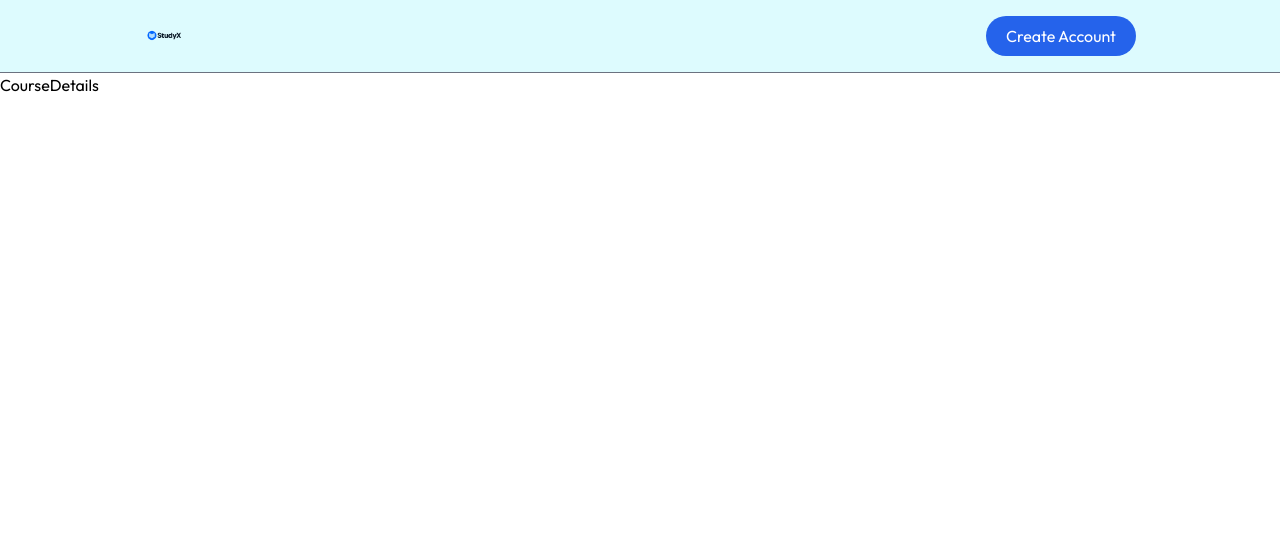
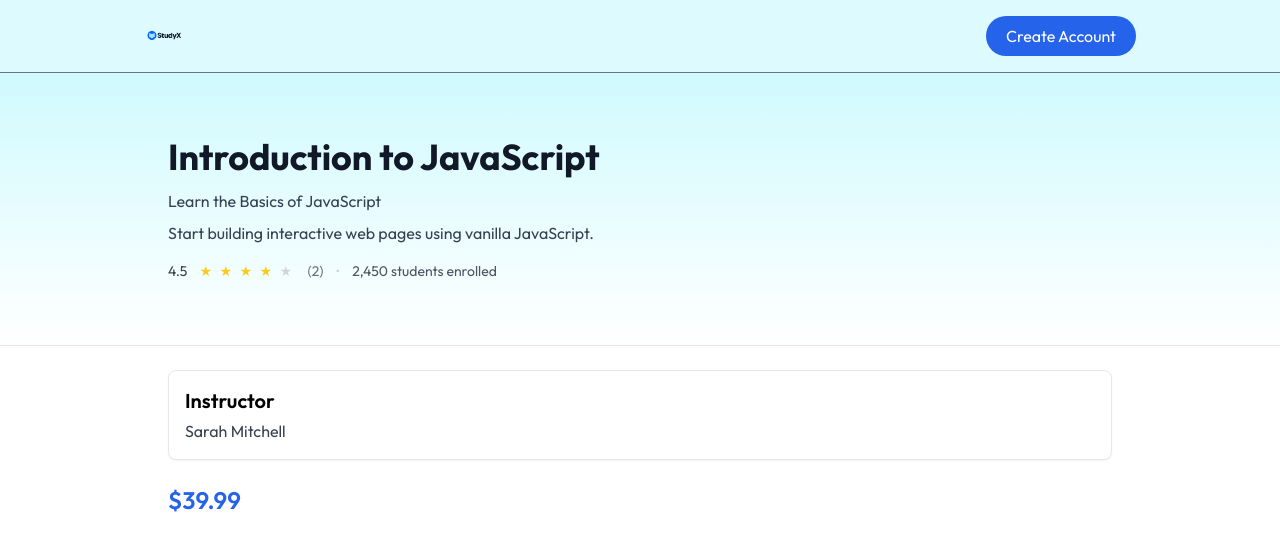
Before and after one commit to edward007-git/mern-lms, a React (Vite) app: page /course/650a00000000000000000001 in a window 1280 px wide. Shown: the top 550 px of the page. Built offline with nearby package versions, Linux system fonts and the light colour scheme; no server answers.

Commit message:
feat: add studentsEnrolled field and display enrolled count in CourseDetails

```diff
--- a/src/Components/student/CallToAction.jsx
+++ b/src/Components/student/CallToAction.jsx
@@ -1,21 +1,35 @@
 import React from 'react'
+
 const CallToAction = () => {
   return (
-    <div>
+    <div className="text-center max-w-2xl mx-auto py-20 px-4">
 
+      <h1 className="text-3xl md:text-4xl font-bold mb-4">
+        Learn anything, anytime, anywhere
+      </h1>
 
+      {/* Updated paragraph text */}
+      <p className="text-gray-600 mb-8">
+        Start your learning journey with high-quality courses designed to boost your
+        skills and help you grow at your own pace.
+      </p>
 
-    <h1>Learn anything,anytime,anywhere</h1>
-    <p>Lorem ipsum dolor sit amet, consectetur adipisicing elit. Aut exercitationem ex accusantium ab, inventore natus tenetur repudiandae id laboriosam a ipsum vitae doloribus odit adipisci deleniti? Perferendis enim iure a.</p>
-      <div>
-        <button className="group flex items-center gap-2 text-blue-600 font-medium">
-          Get Started
-      <span className="inline-block transform transition-all duration-300 group-hover:translate-x-0.5">
-           →
-    </span>
-</button>
-</div>
+      <div className="flex items-center justify-center gap-4">
 
+        {/* Primary Button */}
+        <button className="bg-blue-600 text-white px-6 py-2 rounded-md font-medium hover:bg-blue-700 transition">
+          Get started
+        </button>
+
+        {/*  Updated Learn more text */}
+        <button className="group flex items-center gap-1 text-gray-700 font-medium">
+          Explore courses
+          <span className="inline-block transition-transform duration-300 group-hover:translate-x-1">
+            →
+          </span>
+        </button>
+
+      </div>
 
     </div>
   )
--- a/src/Pages/student/CourseDetails.jsx
+++ b/src/Pages/student/CourseDetails.jsx
@@ -1,9 +1,102 @@
-import React from 'react'
+import React, { useContext, useMemo } from "react";
+import { useParams } from "react-router-dom";
+import { AppContext } from "../../Context/AppContext";
 
 const CourseDetails = () => {
+  const { id } = useParams();
+  const { allCourses, calculateRating, currency } = useContext(AppContext);
+
+  // find course without useEffect
+  const courseData = useMemo(() => {
+    if (!allCourses || allCourses.length === 0) return null;
+    return allCourses.find((course) => course._id === id) || null;
+  }, [allCourses, id]);
+
+  if (!courseData) {
+    return (
+      <div className="px-6 md:px-20 py-10">
+        <p className="text-gray-500 text-lg">Loading course...</p>
+      </div>
+    );
+  }
+
+  const rating = calculateRating(courseData);
+  const finalPrice = (
+    courseData.coursePrice -
+    (courseData.discount * courseData.coursePrice) / 100
+  ).toFixed(2);
+  const enrolled = courseData.studentsEnrolled ?? 0;
+
   return (
-    <div>CourseDetails</div>
-  )
-}
+    <div className="min-h-screen bg-white">
+      {/* ===== TOP HERO SECTION ===== */}
+      <section className="bg-gradient-to-b from-cyan-100 to-white border-b">
+        <div className="max-w-5xl mx-auto px-6 md:px-10 py-10 md:py-16">
+          {/* Title */}
+          <h1 className="text-3xl md:text-4xl font-bold text-gray-900">
+            {courseData.courseTitle}
+          </h1>
 
-export default CourseDetails
+          {/* Description (HTML string) */}
+          <div
+            className="mt-3 text-sm md:text-base text-gray-700 leading-relaxed space-y-2"
+            dangerouslySetInnerHTML={{ __html: courseData.courseDescription }}
+          />
+
+          {/* Rating + ratings count + enrolled students */}
+          <div className="mt-4 flex flex-wrap items-center gap-3 text-sm text-gray-700">
+            {/* rating number */}
+            <p>{rating.toFixed(1)}</p>
+
+            {/* stars */}
+            <div className="flex items-center gap-1">
+              {[...Array(5)].map((_, i) => {
+                const filled = i < Math.floor(rating);
+                return (
+                  <span
+                    key={i}
+                    className={`w-4 h-4 text-sm leading-4 ${
+                      filled ? "text-yellow-400" : "text-gray-300"
+                    }`}
+                  >
+                    ★
+                  </span>
+                );
+              })}
+            </div>
+
+            {/* total ratings */}
+            <p className="text-gray-500">
+              ({courseData.courseRatings.length})
+            </p>
+
+            {/* separator */}
+            <span className="text-gray-300">•</span>
+
+            {/* students enrolled */}
+            <p className="text-gray-600">
+              {enrolled.toLocaleString()} students enrolled
+            </p>
+          </div>
+        </div>
+      </section>
+
+      {/* ===== MAIN CONTENT ===== */}
+      <section className="max-w-5xl mx-auto px-6 md:px-10 py-6">
+        {/* Instructor */}
+        <div className="p-4 border rounded-lg shadow-sm bg-white">
+          <h2 className="text-xl font-semibold">Instructor</h2>
+          <p className="text-gray-700 mt-1">{courseData.educator?.name}</p>
+        </div>
+
+        {/* Price */}
+        <p className="text-2xl font-semibold text-blue-600 mt-6">
+          {currency}
+          {finalPrice}
+        </p>
+      </section>
+    </div>
+  );
+};
+
+export default CourseDetails;
--- a/src/Pages/student/Home.jsx
+++ b/src/Pages/student/Home.jsx
@@ -2,17 +2,25 @@ import React from 'react'
 import Hero from '../../Components/student/Hero'
 import Companies from '../../Components/student/Companies'
 import CoursesSection from '../../Components/student/CoursesSection'
+import TestimonialSection from '../../Components/student/TestimonialSection'
+import CallToAction from '../../Components/student/CallToAction'
+import Footer from '../../Components/student/Footer'
 
 const Home = () => {
   return (
-    <div className='flex flex-col items-center space-y-6 text-center'>
+    <>
+
+      <div className='flex flex-col items-center space-y-6 text-center'>
+        <Hero/>
+        <Companies/>
+        <CoursesSection/>
+        <TestimonialSection/>
+        <CallToAction />
+      </div>
 
 
-
-    <Hero/>
-    <Companies/>
-    <CoursesSection/>
-    </div>
+      <Footer />
+    </>
   )
 }
 
--- a/src/assets/assets.js
+++ b/src/assets/assets.js
@@ -19,10 +19,9 @@ export const assets = {
   adobe_logo,
   google_logo,
   star,
+  // (keep your other asset imports here, e.g. profile_img_1..4)
 };
 
-// -----------------------------------------------------
-// FINAL 4-COURSE DATASET WITH EDUCATOR NAME & THUMBNAIL
 // -----------------------------------------------------
 export const dummyCourses = [
   {
@@ -39,11 +38,9 @@ export const dummyCourses = [
     coursePrice: 49.99,
     discount: 20,
     isPublished: true,
-    courseRatings: [
-      { rating: 5 },
-      { rating: 4 }
-    ],
+    courseRatings: [{ rating: 5 }, { rating: 4 }],
     courseContent: [],
+    studentsEnrolled: 2450,
   },
 
   {
@@ -62,6 +59,7 @@ export const dummyCourses = [
     isPublished: true,
     courseRatings: [{ rating: 5 }],
     courseContent: [],
+    studentsEnrolled: 1800,
   },
 
   {
@@ -78,11 +76,9 @@ export const dummyCourses = [
     coursePrice: 69.99,
     discount: 25,
     isPublished: true,
-    courseRatings: [
-      { rating: 5 },
-      { rating: 4 }
-    ],
+    courseRatings: [{ rating: 5 }, { rating: 4 }],
     courseContent: [],
+    studentsEnrolled: 3200,
   },
 
   {
@@ -101,5 +97,44 @@ export const dummyCourses = [
     isPublished: true,
     courseRatings: [{ rating: 5 }],
     courseContent: [],
+    studentsEnrolled: 2809,
   },
 ];
+
+export const dummyTestimonial = [
+  {
+    name: "Donald Jackman",
+    role: "SWE 1 @ Amazon",
+    image: assets.profile_img_1,
+    rating: 5,
+    feedback:
+      "I've been using this platform for nearly two years, and it has been incredibly user-friendly, making my work much easier.",
+  },
+
+  {
+    name: "Sophia Martinez",
+    role: "UI/UX Designer @ Figma",
+    image: assets.profile_img_2,
+    rating: 4.5,
+    feedback:
+      "The courses here helped me sharpen my design fundamentals. The learning experience is smooth and enjoyable.",
+  },
+
+  {
+    name: "Rahul Verma",
+    role: "Frontend Developer @ Google",
+    image: assets.profile_img_3,
+    rating: 4,
+    feedback:
+      "Great structure and amazing educators! The real-world projects boosted my confidence for big tech interviews.",
+  },
+
+  {
+    name: "Emily Watson",
+    role: "Data Analyst @ Microsoft",
+    image: assets.profile_img_4,
+    rating: 5,
+    feedback:
+      "Crystal-clear explanations and very practical examples. Perfect for anyone wanting to upscale their career.",
+  },
+];
```
